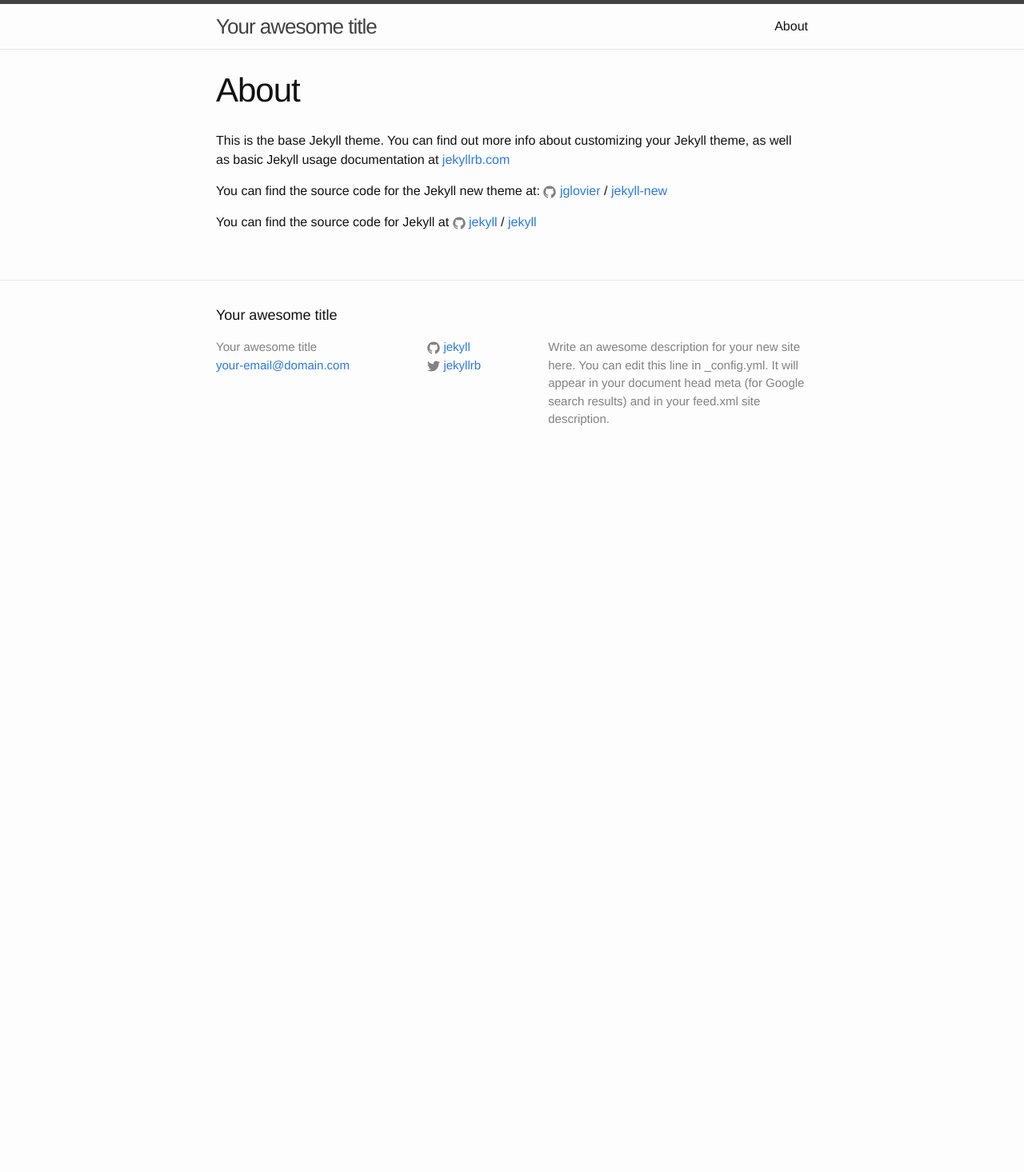
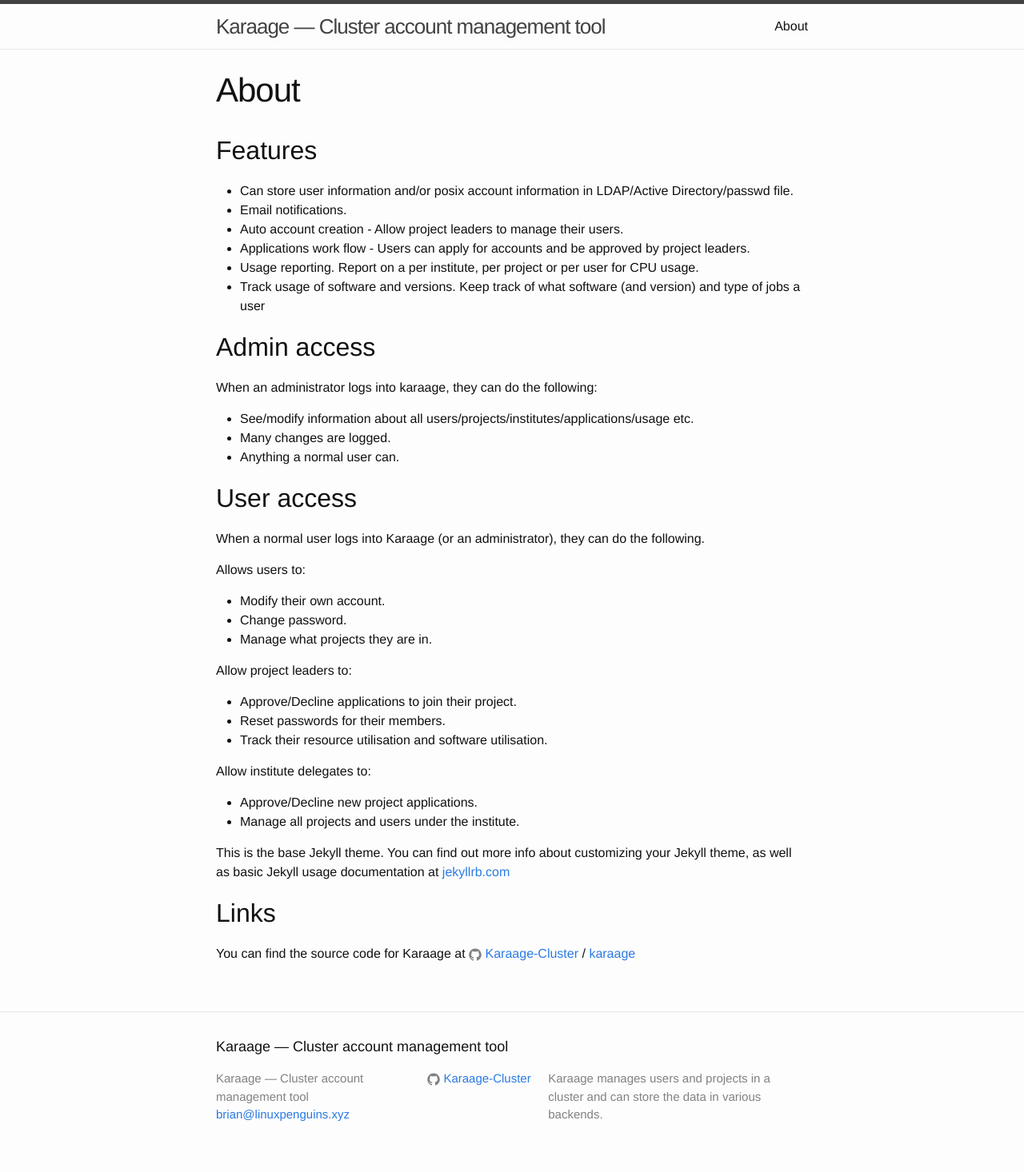
Before and after one commit to Karaage-Cluster/Karaage-Cluster.github.io, a Jekyll site: the page built from about.md, in a window 1280 px wide. Shown: the whole page at 80% size. Built offline with Jekyll 4.4.1, drawn with Linux system fonts in a browser that asks for light colours; before the commit the page ends 900 px from its top, so only the background shows below that.

Commit message:
Replace template information with Karaage info

```diff
--- a/_config.yml
+++ b/_config.yml
@@ -6,16 +6,14 @@
 # 'jekyll serve'. If you change this file, please restart the server process.
 
 # Site settings
-title: Your awesome title
-email: your-email@domain.com
+title: Karaage — Cluster account management tool
+email: brian@linuxpenguins.xyz
 description: > # this means to ignore newlines until "baseurl:"
-  Write an awesome description for your new site here. You can edit this
-  line in _config.yml. It will appear in your document head meta (for
-  Google search results) and in your feed.xml site description.
+  Karaage manages users and projects in a cluster and can store the data in
+  various backends.
 baseurl: "" # the subpath of your site, e.g. /blog
 url: "http://yourdomain.com" # the base hostname & protocol for your site
-twitter_username: jekyllrb
-github_username:  jekyll
+github_username:  Karaage-Cluster
 
 # Build settings
 markdown: kramdown
--- a/about.md
+++ b/about.md
@@ -4,12 +4,49 @@
 permalink: /about/
 ---
 
+Features
+--------
+* Can store user information and/or posix account information in LDAP/Active Directory/passwd file.
+* Email notifications.
+* Auto account creation - Allow project leaders to manage their users.
+* Applications work flow - Users can apply for accounts and be approved by project leaders.
+* Usage reporting. Report on a per institute, per project or per user for CPU usage.
+* Track usage of software and versions. Keep track of what software (and version) and type of jobs a user
+
+Admin access
+------------
+When an administrator logs into karaage, they can do the following:
+
+* See/modify information about all users/projects/institutes/applications/usage etc.
+* Many changes are logged.
+* Anything a normal user can.
+
+User access
+-----------
+When a normal user logs into Karaage (or an administrator), they can do the
+following.
+
+Allows users to:
+
+* Modify their own account.
+* Change password.
+* Manage what projects they are in.
+
+Allow project leaders to:
+
+* Approve/Decline applications to join their project.
+* Reset passwords for their members.
+* Track their resource utilisation and software utilisation.
+
+Allow institute delegates to:
+
+* Approve/Decline new project applications.
+* Manage all projects and users under the institute.
+
 This is the base Jekyll theme. You can find out more info about customizing your Jekyll theme, as well as basic Jekyll usage documentation at [jekyllrb.com](http://jekyllrb.com/)
 
-You can find the source code for the Jekyll new theme at:
-{% include icon-github.html username="jglovier" %} /
-[jekyll-new](https://github.com/jglovier/jekyll-new)
-
-You can find the source code for Jekyll at
-{% include icon-github.html username="jekyll" %} /
-[jekyll](https://github.com/jekyll/jekyll)
+Links
+-----
+You can find the source code for Karaage at
+{% include icon-github.html username="Karaage-Cluster" %} /
+[karaage](https://github.com/Karaage-Cluster/karaage/)
```
